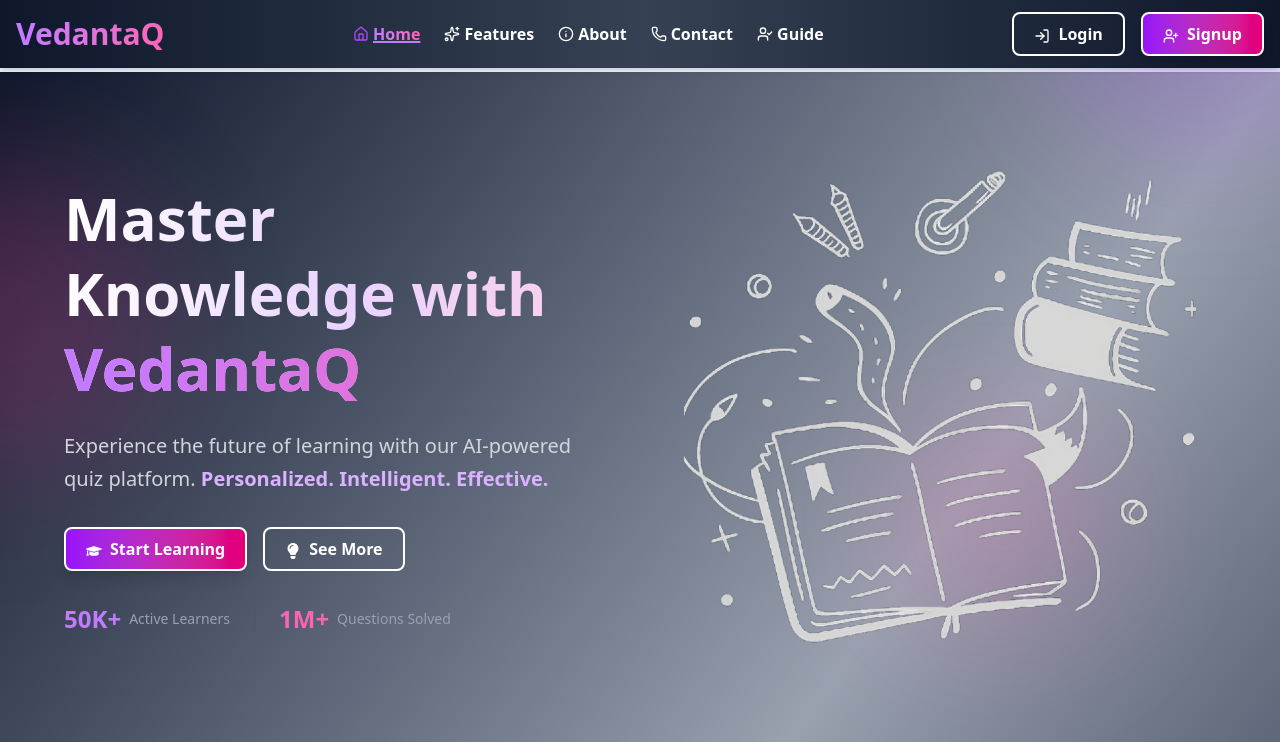
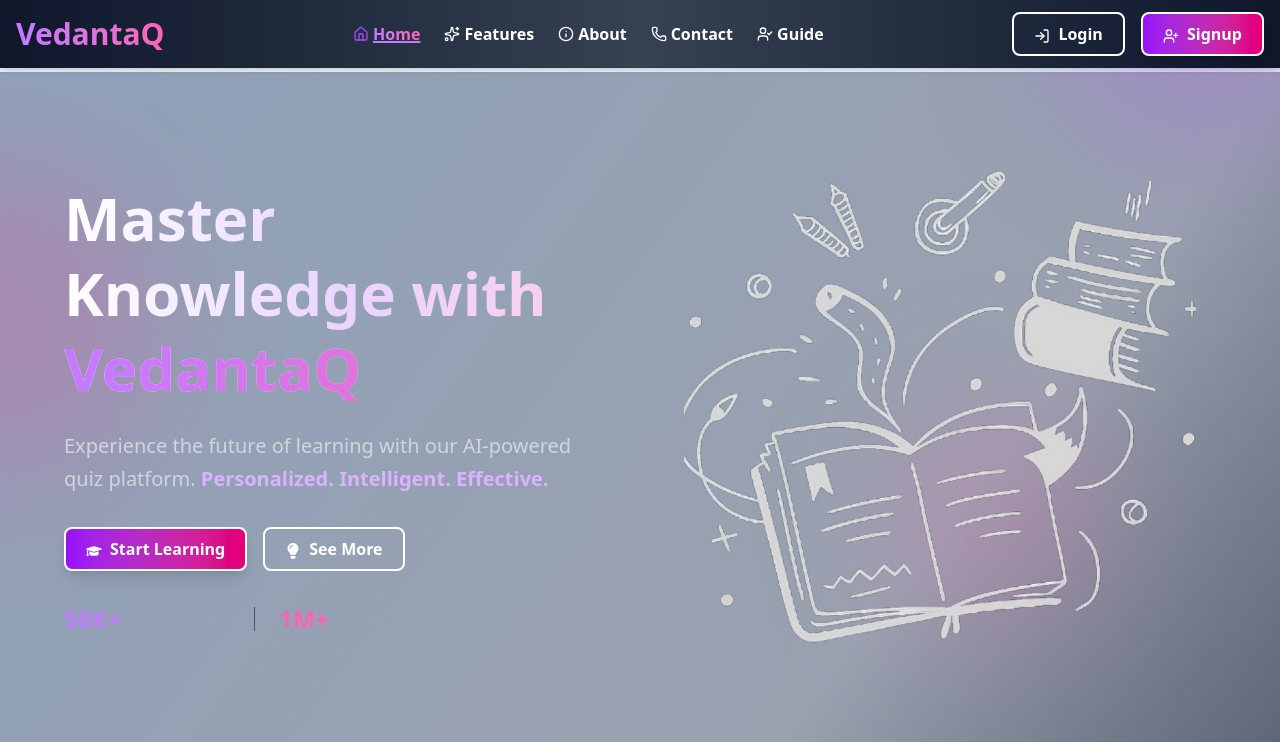
Before and after one commit to Riri097/eTest, a React (Vite) app: page / in a window 1280 px wide. Shown: the top 742 px of the page. Built offline with nearby package versions, Linux system fonts and the light colour scheme.

Commit message:
new updates

```diff
--- a/src/Component/Auth/Login.jsx
+++ b/src/Component/Auth/Login.jsx
@@ -14,7 +14,7 @@ function Login({ onClose, toggleModals, setIsAuthenticated }) {
 
   const handleSubmit = (e) => {
     e.preventDefault();
-    fetch(baseUrl + "/account/login/", {
+    fetch(baseUrl + "/account/login", {
       method: "POST",
       headers: { "Content-Type": "application/json" },
       body: JSON.stringify(formData),
--- a/src/Component/Layout/Hero.jsx
+++ b/src/Component/Layout/Hero.jsx
@@ -58,7 +58,7 @@ const Hero = () => {
   };
 
   return (
-    <div className="min-h-screen bg-gradient-to-br from-slate-900 via-gray-400 to-slate-900 overflow-hidden">
+    <div className="min-h-screen bg-gradient-to-br from-slate-400 via-gray-400 to-slate-900 overflow-hidden">
       <div className="absolute inset-0 overflow-hidden">
         <div className="absolute -top-40 -right-20 w-80 h-80 bg-purple-500/20 rounded-full blur-3xl"></div>
         <div className="absolute top-40 -left-40 w-80 h-80 bg-pink-500/20 rounded-full blur-3xl"></div>
```
